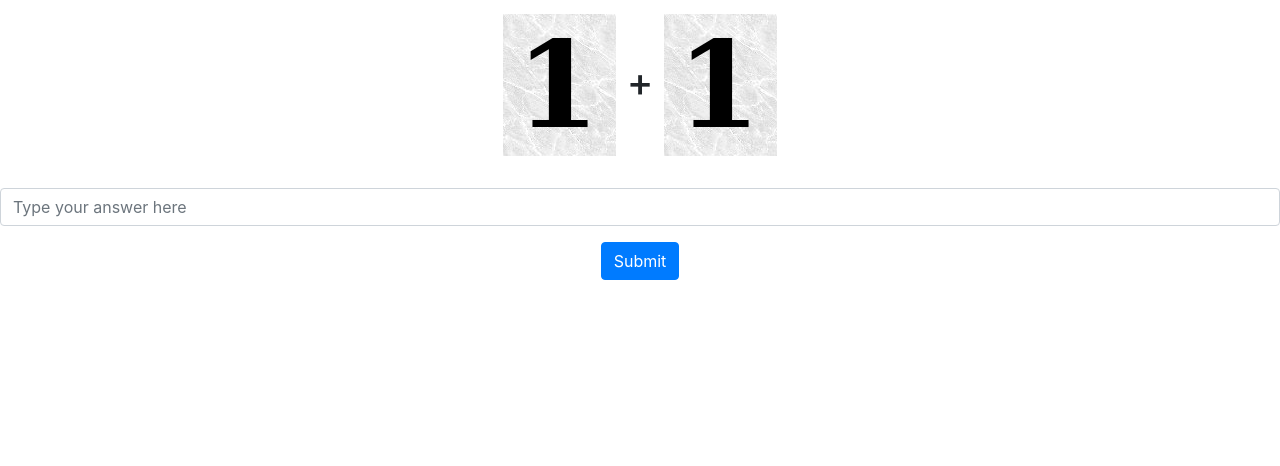
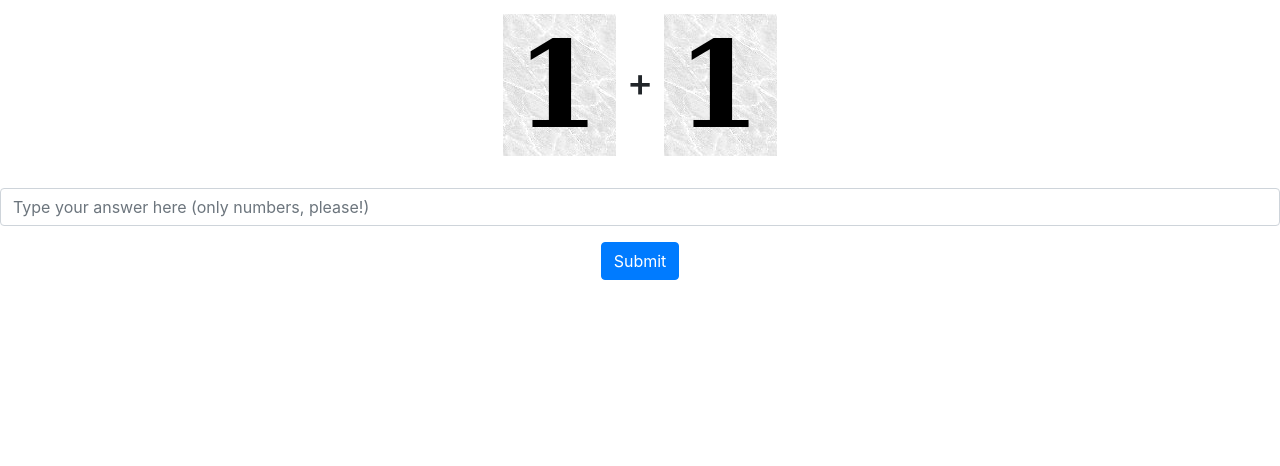
Before and after one commit to mmarmelomartelo/Django-FlashCard-Game, a Django app: template flashapp/templates/add.html in a window 1280 px wide. Shown: the part 188-654 px from the top of the page. Run offline with Django 3.2, Linux system fonts and the light colour scheme; the template is opened without the code that fills it: most values are stand-ins (such as "Sample title", 1, 10 or a date in 2020); some libraries are stand-ins or nearby versions.

Commit message:
forms were changed to accept only numbers

```diff
--- a/flashapp/templates/add.html
+++ b/flashapp/templates/add.html
@@ -24,7 +24,7 @@
 <form action= {% url 'add'%} method= "POST">
 {% csrf_token %}
   <div class="form-group">
-       <input type="text" class="form-control" placeholder="Type your answer here" name="answer">
+       <input type="number" class="form-control" placeholder="Type your answer here (only numbers, please!)" name="answer">
        <input type="hidden"  name="old_num_1" value = {{ num_1}}>
        <input type="hidden"  name="old_num_2" value = {{ num_2}}>
   </div>
--- a/flashapp/templates/divide.html
+++ b/flashapp/templates/divide.html
@@ -24,7 +24,7 @@
 <form action= {% url 'divide'%} method= "POST">
 {% csrf_token %}
   <div class="form-group">
-       <input type="text" class="form-control" placeholder="Type your answer here" name="answer">
+       <input type="number" class="form-control" placeholder="Type your answer here (only numbers, please!)" name="answer">
        <input type="hidden"  name="old_num_1" value = {{ num_1}}>
        <input type="hidden"  name="old_num_2" value = {{ num_2}}>
   </div>
--- a/flashapp/templates/multiply.html
+++ b/flashapp/templates/multiply.html
@@ -24,7 +24,7 @@
 <form action= {% url 'multiply'%} method= "POST">
 {% csrf_token %}
   <div class="form-group">
-       <input type="text" class="form-control" placeholder="Type your answer here" name="answer">
+       <input type="number" class="form-control" placeholder="Type your answer here (only numbers, please!)" name="answer">
        <input type="hidden"  name="old_num_1" value = {{ num_1}}>
        <input type="hidden"  name="old_num_2" value = {{ num_2}}>
   </div>
--- a/flashapp/templates/subtract.html
+++ b/flashapp/templates/subtract.html
@@ -24,7 +24,7 @@
 <form action= {% url 'subtract'%} method= "POST">
 {% csrf_token %}
   <div class="form-group">
-       <input type="text" class="form-control" placeholder="Type your answer here" name="answer">
+       <input type="number" class="form-control" placeholder="Type your answer here (only numbers, please!)" name="answer">
        <input type="hidden"  name="old_num_1" value = {{ num_1}}>
        <input type="hidden"  name="old_num_2" value = {{ num_2}}>
   </div>
```
